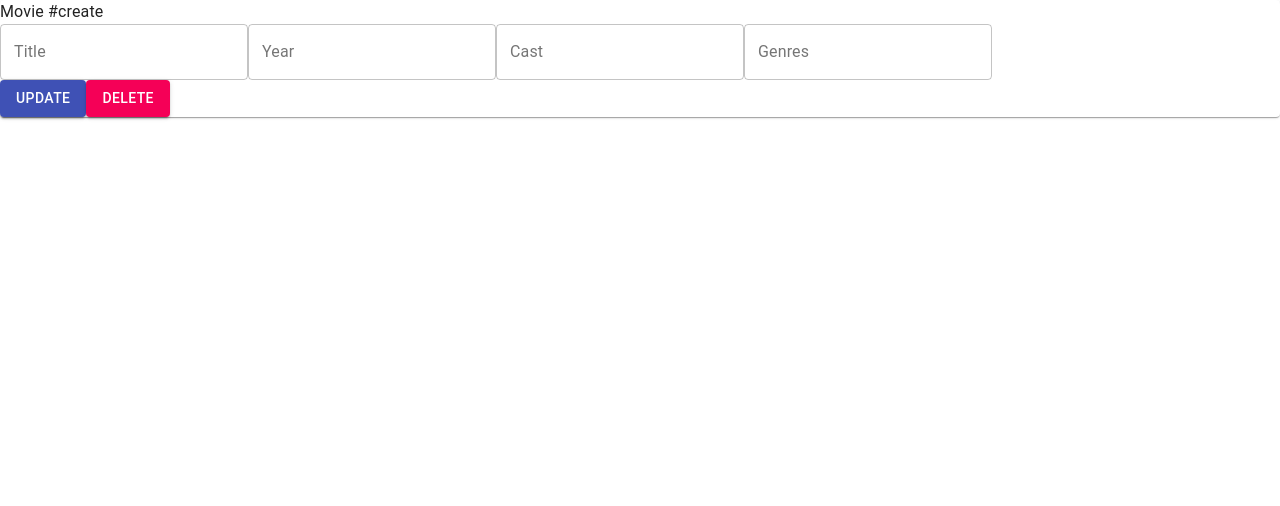
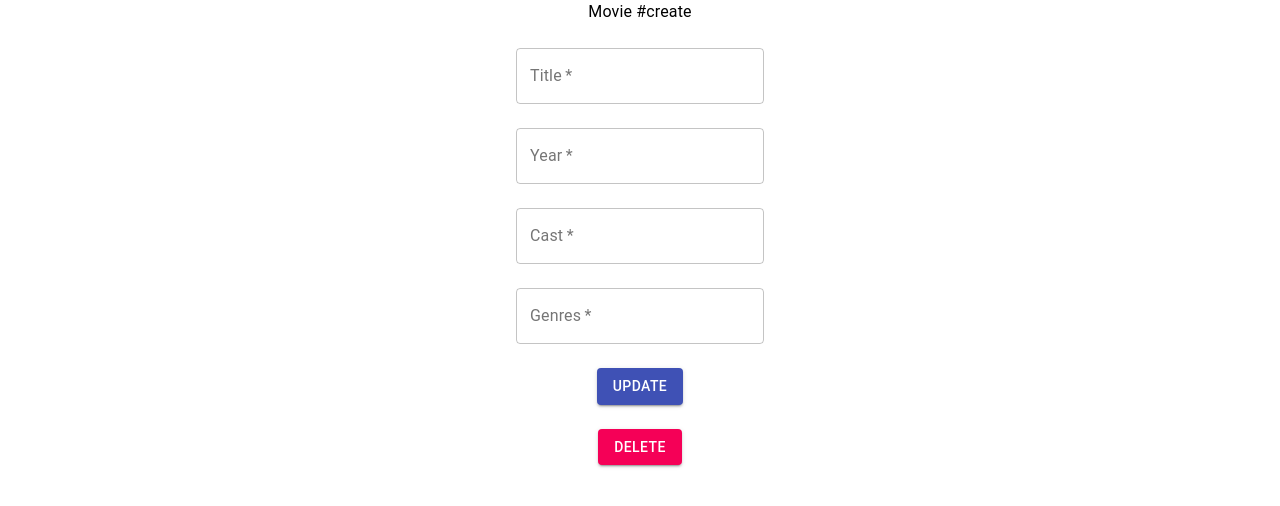
Before and after one commit to Hanachi/Internship_tasks_frontend, a React (Create React App) app in the folder client/: page /movies/create in a window 1280 px wide. Shown: the top 506 px of the page. Built offline with nearby package versions, Linux system fonts and the light colour scheme; no server answers.

Commit message:
aded styles for movie component, code refactoring

```diff
--- a/client/src/App.css
+++ b/client/src/App.css
@@ -10,4 +10,5 @@
   justify-content: center;
   font-size: calc(10px + 2vmin);
   color: white;
+  padding-bottom: 20px;
 }
--- a/client/src/App.js
+++ b/client/src/App.js
@@ -1,11 +1,24 @@
 import React from 'react';
+
+import { Button } from '@material-ui/core';
+
 import './App.css';
+import { Link } from 'react-router-dom';
 
 const App = () => {
   return (
     <div className="App">
       <header className="App-header">
-        American movies
+        <h2>American movies</h2>
+        <Link to='/movie/create' style={{ textDecoration: 'none' }}>
+          <Button
+            className='create-btn'
+            variant='contained'
+            color='primary'
+          >
+            Create movie
+          </Button>
+        </Link>
       </header>
     </div>
   );
--- a/client/src/components/movie/CreateMovie.jsx
+++ b/client/src/components/movie/CreateMovie.jsx
@@ -3,6 +3,7 @@ import { useHistory } from 'react-router-dom';
 
 import { createMovie } from '../../api';
 import { Button, Paper, TextField, Typography } from '@material-ui/core';
+import Form from '../shared/Form';
 
 
 const CreateMovie = () => {
@@ -14,43 +15,11 @@ const CreateMovie = () => {
 		history.push('/');
 	}
 	return (
-		<Paper>
-			<Typography>Create a movie</Typography>
-			<TextField
-				value={movie.title || ''}
-				label='Title'
-				variant='outlined'
-				onChange={(event) => setMovie({ ...movie, title: event.target.value })}
-			/>
-			<TextField
-				value={movie.year || ''}
-				label='Year'
-				variant='outlined'
-				onChange={(event) => setMovie({ ...movie, year: event.target.value })}
-			/>
-			<TextField
-				value={movie.cast || ''}
-				label='Cast'
-				variant='outlined'
-				onChange={(event) => setMovie({ ...movie, cast: event.target.value })}
-			/>
-			<TextField
-				value={movie.genres || ''}
-				label='Genres'
-				variant='outlined'
-				placeholder='genres'
-				onChange={(event) => setMovie({ ...movie, genres: event.target.value })}
-			/>
-			<Typography>
-				<Button
-					variant='contained'
-					color='primary'
-					onClick={() => create(movie)}
-				>
-					Create
-				</Button>
-			</Typography>
-		</Paper>
+		<Form
+			movie={movie}
+			setMovie={setMovie}
+			create={create}
+		/>
 	)
 }
 
--- a/client/src/components/movie/Movie.jsx
+++ b/client/src/components/movie/Movie.jsx
@@ -2,8 +2,7 @@ import React, { useState, useEffect } from 'react';
 import { useHistory } from 'react-router-dom';
 
 import { getMovieById, updateMovie, deleteMovie } from '../../api';
-import { Button, Paper, TextField, Typography } from '@material-ui/core';
-
+import Form from '../shared/Form';
 
 const Movie = (props) => {
 	useEffect(() => {
@@ -25,50 +24,13 @@ const Movie = (props) => {
 		history.push('/');
 	}
 	return (
-		<Paper>
-			<Typography>Movie #{id}</Typography>
-			<TextField
-				value={movie.title || ''}
-				label='Title'
-				variant='outlined'
-				onChange={(event) => setMovie({ ...movie, title: event.target.value })}
+			<Form
+				id={id}
+				movie={movie}
+				setMovie={setMovie}
+				update={update}
+				remove={remove}
 			/>
-			<TextField
-				value={movie.year || ''}
-				label='Year'
-				variant='outlined'
-				onChange={(event) => setMovie({ ...movie, year: event.target.value })}
-			/>
-			<TextField
-				value={movie.cast || ''}
-				label='Cast'
-				variant='outlined'
-				onChange={(event) => setMovie({ ...movie, cast: event.target.value })}
-			/>
-			<TextField
-				value={movie.genres || ''}
-				label='Genres'
-				variant='outlined'
-				placeholder='genres'
-				onChange={(event) => setMovie({ ...movie, genres: event.target.value })}
-			/>
-			<Typography>
-				<Button
-					variant='contained'
-					color='primary'
-					onClick={() => update(id, movie)}
-				>
-					Update
-				</Button>
-				<Button
-					variant='contained'
-					color='secondary'
-					onClick={() => remove(id)}
-				>
-					Delete
-				</Button>
-			</Typography>
-		</Paper>
 	)
 }
 
--- /dev/null
+++ b/client/src/components/shared/Form.jsx
@@ -0,0 +1,95 @@
+import React from 'react';
+
+import { Button, TextField, Typography } from '@material-ui/core';
+import Grid from '@material-ui/core/Grid';
+
+const Form = ({id, movie, setMovie, create, update, remove}) => {
+	const isCreate = id ? `Movie #${id}` : 'Create movie'
+
+	return(
+		<form onSubmit={() => id ? update(id, movie) : create(movie)}>
+			<Grid
+				container
+				spacing={3}
+				direction="column"
+				justifyContent="center"
+				alignItems="center"
+			>
+				<Grid item xs={12}>
+					<Typography>{isCreate}</Typography>
+				</Grid>
+				<Grid item xs={3}>
+					<TextField
+						value={movie.title || ''}
+						label='Title'
+						variant='outlined'
+						onChange={(event) => setMovie({ ...movie, title: event.target.value })}
+						required
+					/>
+				</Grid>
+				<Grid item xs={3}>
+					<TextField
+						value={movie.year || ''}
+						label='Year'
+						variant='outlined'
+						onChange={(event) => setMovie({ ...movie, year: event.target.value })}
+						required
+					/>
+				</Grid>
+				<Grid item xs={3}>
+					<TextField
+						value={movie.cast || ''}
+						label='Cast'
+						variant='outlined'
+						onChange={(event) => setMovie({ ...movie, cast: event.target.value })}
+						required
+					/>
+				</Grid>
+				<Grid item xs={3}>
+					<TextField
+						value={movie.genres || ''}
+						label='Genres'
+						variant='outlined'
+						placeholder='genres'
+						onChange={(event) => setMovie({ ...movie, genres: event.target.value })}
+						required
+					/>
+				</Grid>
+				{!id ? (
+					<Grid item xs={3}>
+						<Button
+							type='submit'
+							variant='contained'
+							color='primary'
+						>
+							Create
+						</Button>
+					</Grid>
+					) : (
+					<>
+						<Grid item xs={3}>
+							<Button
+								variant='contained'
+								color='primary'
+								onClick={() => update(id, movie)}
+							>
+								Update
+							</Button>
+						</Grid>
+						<Grid item xs={3}>
+							<Button
+								variant='contained'
+								color='secondary'
+								onClick={() => remove(id)}
+							>
+								Delete
+							</Button>
+						</Grid>
+					</>
+				)}
+			</Grid>
+		</form >
+	)
+}
+
+export default Form;
--- a/client/src/components/table/Table.jsx
+++ b/client/src/components/table/Table.jsx
@@ -10,6 +10,9 @@ const useStyles = makeStyles({
 	root: {
 		'&.MuiDataGrid-root .MuiDataGrid-cell:focus': {
 			outline: 'none',
+		},
+		'&.MuiDataGrid-root .MuiDataGrid-row:hover': {
+			cursor: 'pointer'
 		},
 	}
 });
@@ -68,8 +71,6 @@ const Table = () => {
 				hideFooterSelectedRowCount
 				onRowClick={(e) => openMovie(e.id)}
 			/>
-
-
 		</div>
 	);
 }
--- a/client/src/index.js
+++ b/client/src/index.js
@@ -19,7 +19,10 @@ ReactDOM.render(
   <React.StrictMode>
     <Router>
       <Switch>
-        <Route path='/' exact component={App, Table} />
+        <Route exact path='/'>
+          <App/>
+          <Table/>
+        </Route>
         <Route path='/movies/:id' exact component={Movie} />
         <Route path='/movie/create' exact component={CreateMovie} />
       </Switch>
```
